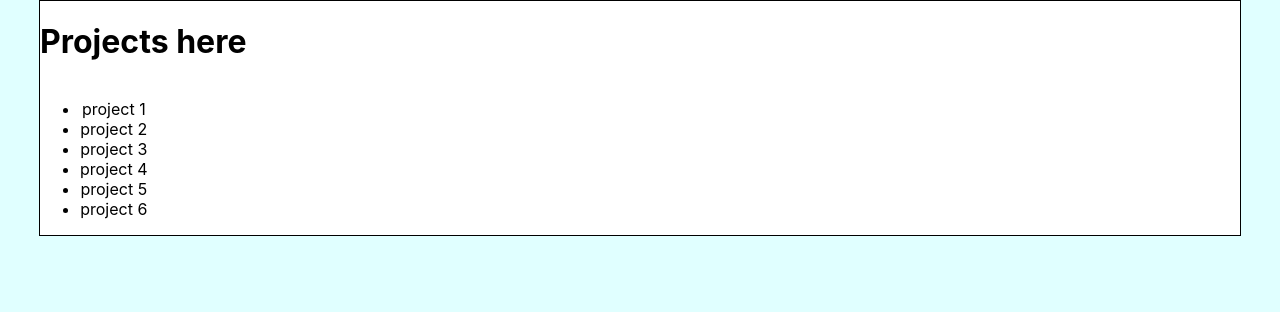
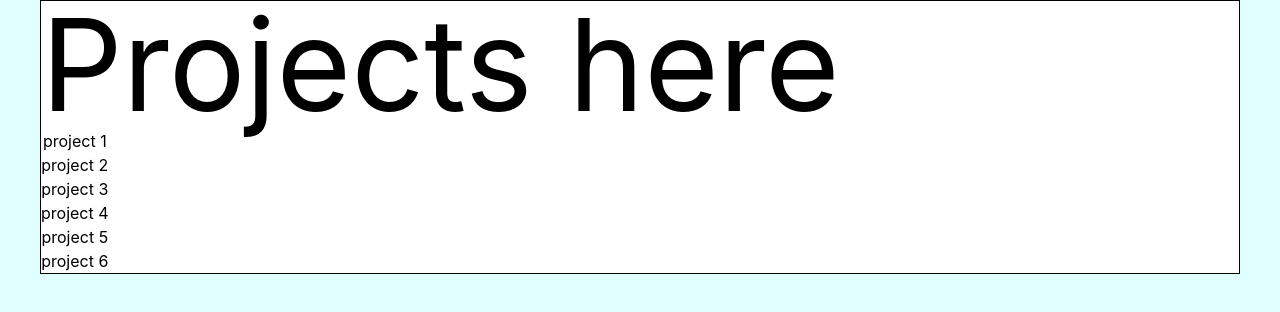
Before and after one commit to anapimolodec/mazmun, a React (Create React App) app: page / in a window 1280 px wide. Shown: the top 312 px of the page. Built offline with nearby package versions, Linux system fonts and the light colour scheme.

Commit message:
add tailwind

```diff
--- a/package.json
+++ b/package.json
@@ -38,5 +38,8 @@
       "last 1 firefox version",
       "last 1 safari version"
     ]
+  },
+  "devDependencies": {
+    "tailwindcss": "^3.4.10"
   }
 }
--- a/src/components/main.js
+++ b/src/components/main.js
@@ -6,7 +6,7 @@
   const { t } = useTranslation();
   return (
     <div className="main">
-      <h1>{t("projects")}</h1>
+      <h1 className="text-9xl">{t("projects")}</h1>
       <ProjectList />
     </div>
   );
--- a/src/index.css
+++ b/src/index.css
@@ -1,3 +1,7 @@
+@tailwind base;
+@tailwind components;
+@tailwind utilities;
+
 body {
   margin: 0;
   font-family: -apple-system, BlinkMacSystemFont, 'Segoe UI', 'Roboto', 'Oxygen',
--- /dev/null
+++ b/tailwind.config.js
@@ -0,0 +1,8 @@
+/** @type {import('tailwindcss').Config} */
+module.exports = {
+  content: ["./src/**/*.{js,jsx,ts,tsx}"],
+  theme: {
+    extend: {},
+  },
+  plugins: [],
+};
```
Also changed, not shown: 1 other file (tests, documents, lock files or other folders).
